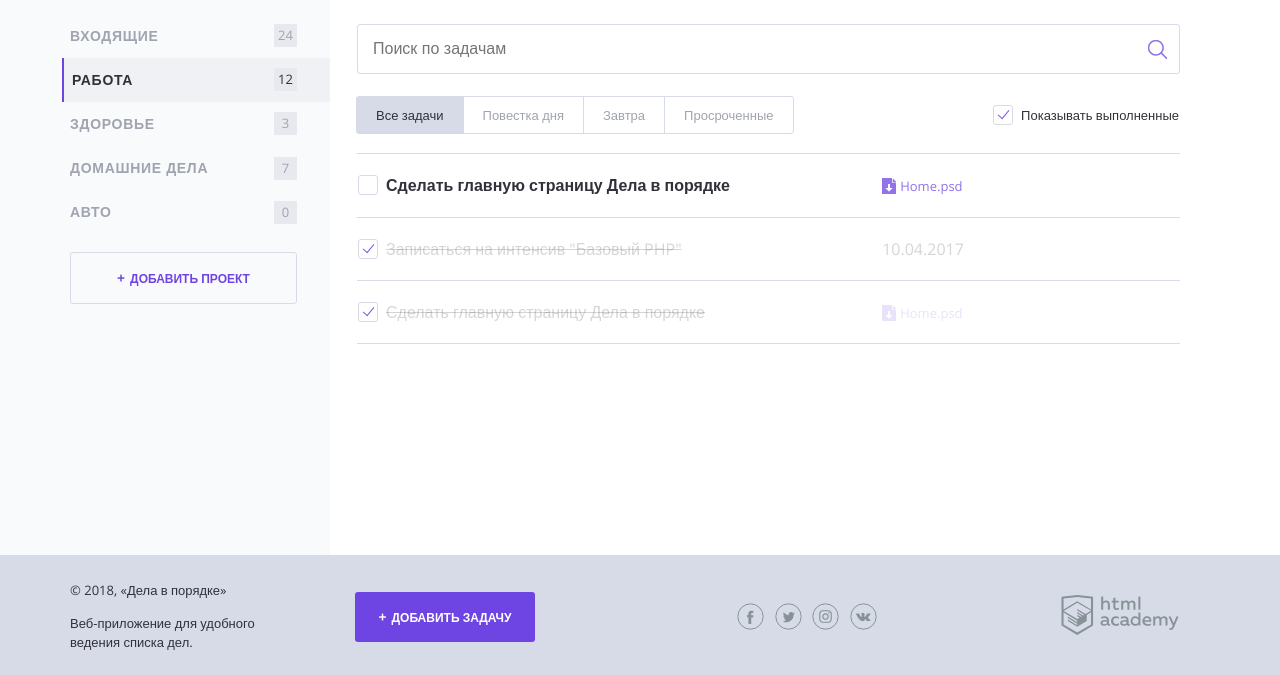
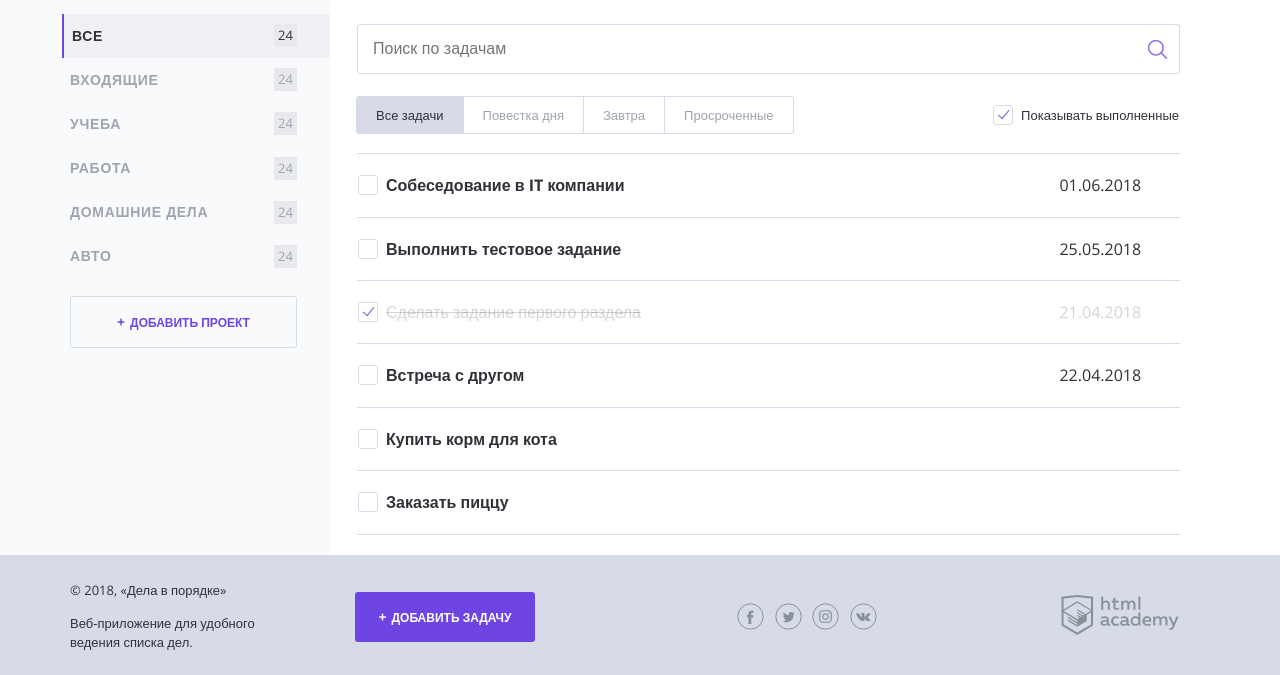
Before and after one commit to KarolisBalza/66586-doingsdone, a PHP site: page / in a window 1280 px wide. Shown: the part 125-800 px from the top of the page. Run offline with PHP 8.4, Linux system fonts and the light colour scheme.

Commit message:
Итерация по массивам

```diff
--- a/index.php
+++ b/index.php
@@ -1,6 +1,50 @@
 <?php
 // показывать или нет выполненные задачи
 $show_complete_tasks = rand(0, 1);
+
+$projectsTypes = ["Все", "Входящие", "Учеба", "Работа", "Домашние дела", "Авто"];
+
+$tasksData = [
+  0 => [
+        "name" => "Собеседование в IT компании",
+        "date" => "01.06.2018",
+        "projectType" => $projectsTypes[3],
+        "isDone" => false
+  ],
+  1 => [
+        "name" => "Выполнить тестовое задание",
+        "date" => "25.05.2018",
+        "projectType" => $projectsTypes[3],
+        "isDone" => false
+  ],
+   2 => [
+        "name" => "Сделать задание первого раздела",
+        "date" => "21.04.2018",
+        "projectType" => $projectsTypes[2],
+        "isDone" => true
+   ],
+   3 => [
+        "name" => "Встреча с другом",
+        "date" => "22.04.2018",
+        "projectType" => $projectsTypes[1],
+        "isDone" => false
+   ],
+   4 => [
+        "name" => "Купить корм для кота",
+        "date" => "",
+        "projectType" => $projectsTypes[4],
+        "isDone" => false
+   ],
+   5 => [
+        "name" => "Заказать пиццу",
+        "date" => "",
+        "projectType" => $projectsTypes[4],
+        "isDone" => false
+   ],
+];
+
+$firstItem = $projectsTypes[0];
+
 ?>
 <!DOCTYPE html>
 <html lang="ru">
@@ -47,30 +91,12 @@ $show_complete_tasks = rand(0, 1);
 
                 <nav class="main-navigation">
                     <ul class="main-navigation__list">
-                        <li class="main-navigation__list-item">
-                            <a class="main-navigation__list-item-link" href="#">Входящие</a>
-                            <span class="main-navigation__list-item-count">24</span>
-                        </li>
-
-                        <li class="main-navigation__list-item main-navigation__list-item--active">
-                            <a class="main-navigation__list-item-link" href="#">Работа</a>
-                            <span class="main-navigation__list-item-count">12</span>
-                        </li>
-
-                        <li class="main-navigation__list-item">
-                            <a class="main-navigation__list-item-link" href="#">Здоровье</a>
-                            <span class="main-navigation__list-item-count">3</span>
-                        </li>
-
-                        <li class="main-navigation__list-item">
-                            <a class="main-navigation__list-item-link" href="#">Домашние дела</a>
-                            <span class="main-navigation__list-item-count">7</span>
-                        </li>
-
-                        <li class="main-navigation__list-item">
-                            <a class="main-navigation__list-item-link" href="#">Авто</a>
-                            <span class="main-navigation__list-item-count">0</span>
-                        </li>
+                        <?php foreach ($projectsTypes as $item): ?>
+                                <li class="main-navigation__list-item <?= $item == $firstItem ? "main-navigation__list-item--active" : "" ?>">
+                                    <a class="main-navigation__list-item-link" href="#"><?=$item;?></a>
+                                    <span class="main-navigation__list-item-count">24</span>
+                                </li>
+                        <?php endforeach; ?>
                     </ul>
                 </nav>
 
@@ -103,49 +129,17 @@ $show_complete_tasks = rand(0, 1);
                 </div>
 
                 <table class="tasks">
-                    <tr class="tasks__item task">
-                        <td class="task__select">
-                            <label class="checkbox task__checkbox">
-                                <input class="checkbox__input visually-hidden task__checkbox" type="checkbox" value="1">
-                                <span class="checkbox__text">Сделать главную страницу Дела в порядке</span>
-                            </label>
-                        </td>
-
-                        <td class="task__file">
-                            <a class="download-link" href="#">Home.psd</a>
-                        </td>
-
-                        <td class="task__date"></td>
-                    </tr>
-                    <!--показывать следующий тег <tr/>, если переменная $show_complete_tasks равна единице-->
-                    <?php if ($show_complete_tasks == 1): ?>
-                        <tr class="tasks__item task task--completed">
+                    <?php foreach ($tasksData as $key => $item):?>
+                        <tr class="tasks__item task <?= $item["isDone"] == true ? "task--completed" : ""?>">
                             <td class="task__select">
                                 <label class="checkbox task__checkbox">
-                                    <input class="checkbox__input visually-hidden" type="checkbox" checked>
-                                    <span class="checkbox__text">Записаться на интенсив "Базовый PHP"</span>
+                                    <input class="checkbox__input visually-hidden task__checkbox" type="checkbox" value="1" <?= $item["isDone"] == true ? "checked" : "" ?>>
+                                    <span class="checkbox__text"><?= $item["name"]; ?></span>
                                 </label>
                             </td>
-                            <td class="task__date">10.04.2017</td>
-
-                            <td class="task__controls">
-                            </td>
+                            <td class="task__date"><?= $item["date"]?></td>
                         </tr>
-                    <?php endif; ?>
-                    <tr class="tasks__item task task--completed">
-                        <td class="task__select">
-                            <label class="checkbox task__checkbox">
-                                <input class="checkbox__input visually-hidden task__checkbox" type="checkbox" checked>
-                                <span class="checkbox__text">Сделать главную страницу Дела в порядке</span>
-                            </label>
-                        </td>
-
-                        <td class="task__file">
-                            <a class="download-link" href="#">Home.psd</a>
-                        </td>
-
-                        <td class="task__date"></td>
-                    </tr>
+                    <?php endforeach;?>
                 </table>
             </main>
         </div>
```
